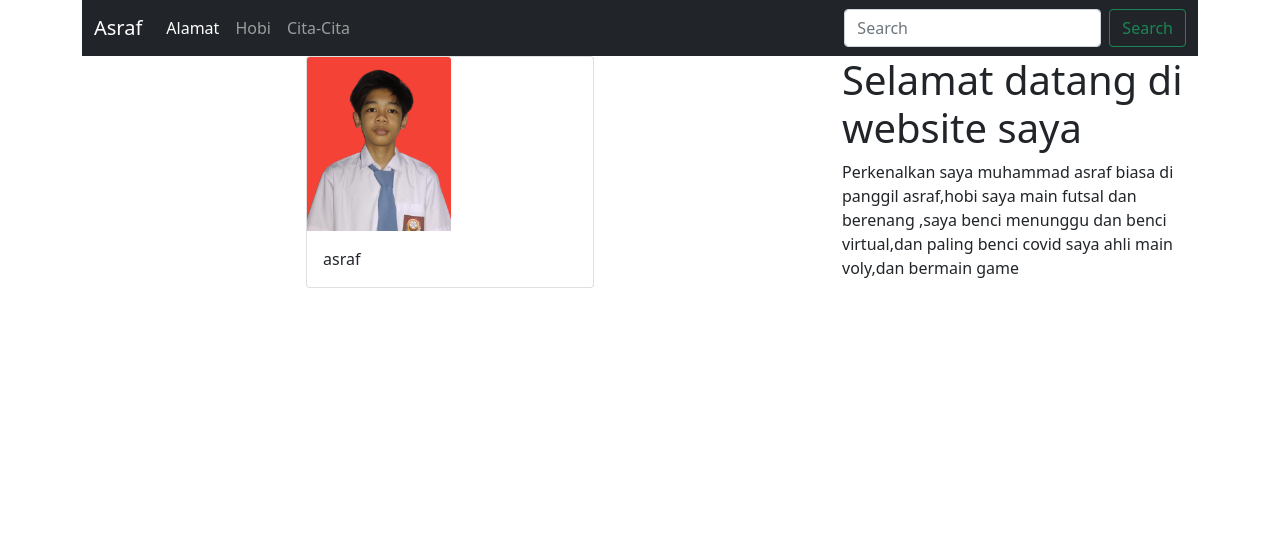
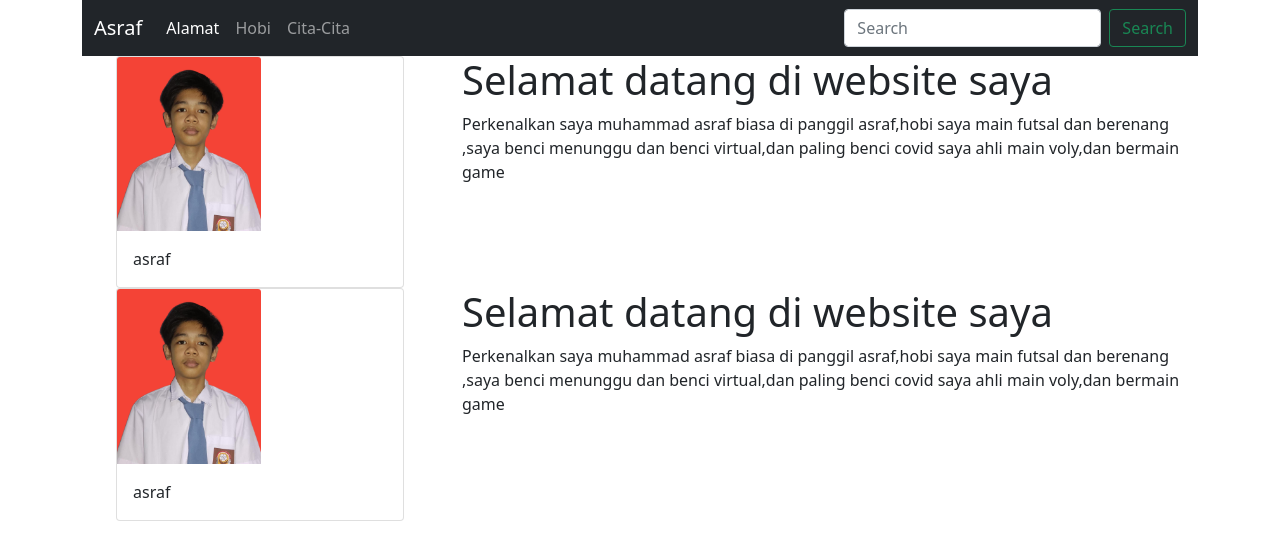
Before and after one commit to sraff123/php_dinamis, a PHP site: page / in a window 1280 px wide. Shown: the top 560 px of the page. Run offline with PHP 8.4, Linux system fonts and the light colour scheme.

Commit message:
tambah content 2

```diff
--- a/index.php
+++ b/index.php
@@ -35,9 +35,9 @@
 </div>
 <!-- ini adalah penutup navbar-->
 <!-- content1-->
-<div class="container">
+<div class="container" id="perkenalan">
   <div class="row">
-    <div class="col-8">
+    <div class="col-4">
 
       <div class="card mx-auto" style="width: 18rem;">
   <img src="assets/img/asraf.png"
@@ -48,7 +48,7 @@
   </div>
 </div>
     </div>
-    <div class="col-4">
+    <div class="col-8">
       <h1>Selamat datang di website saya</h1>
       <p>Perkenalkan saya muhammad asraf biasa di panggil asraf,hobi saya main futsal dan berenang
           ,saya benci menunggu dan benci virtual,dan paling benci covid
@@ -58,6 +58,32 @@
 
   </div>
 </div>
+<!-- penutup content1 -->
+<!-- content2-->
+<div class="container" id="alamat">
+  <div class="row">
+    <div class="col-4">
+
+      <div class="card mx-auto" style="width: 18rem;">
+  <img src="assets/img/asraf.png"
+  class="card-img-top"
+  style="width: 9rem;">
+  <div class="card-body">
+    <p class="card-text">asraf</p>
+  </div>
+</div>
+    </div>
+    <div class="col-8">
+      <h1>Selamat datang di website saya</h1>
+      <p>Perkenalkan saya muhammad asraf biasa di panggil asraf,hobi saya main futsal dan berenang
+          ,saya benci menunggu dan benci virtual,dan paling benci covid
+          saya ahli main voly,dan bermain game
+      </p>
+    </div>
+
+  </div>
+</div>
+<!-- penutup content2 -->
 </div>
 <!-- ini adalah pembungkus-->
 
```
